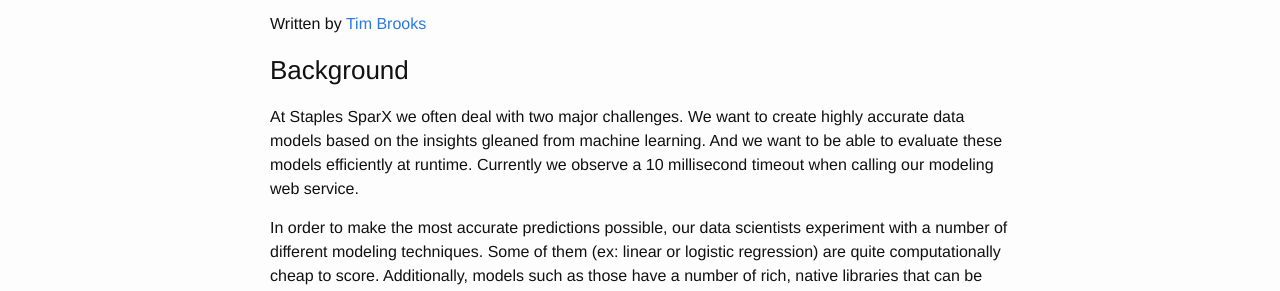
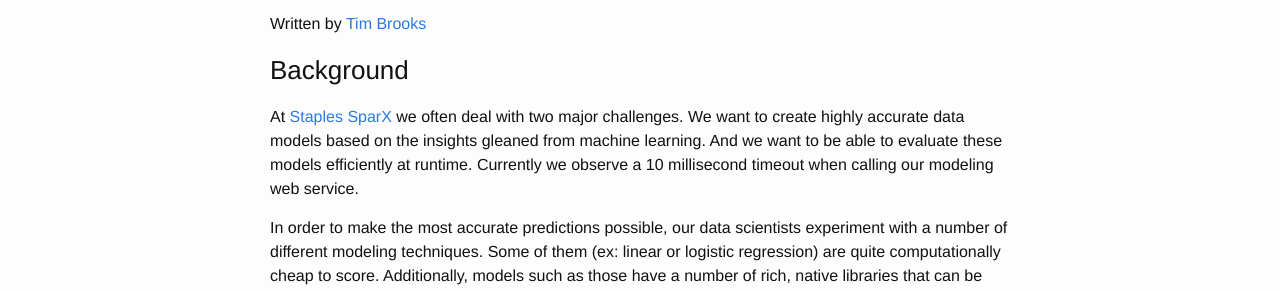
Before and after one commit to Tim-Brooks/tbrooks8.github.io, a Jekyll site: the page built from _posts/2015-06-08-decision-tree.md, in a window 1280 px wide and 900 px high. Shown: the part 293-584 px from the top of the window. Built offline with Jekyll 4.4.1, drawn with Linux system fonts in a browser that asks for light colours; part of the change alters nothing that is shown.

```diff
--- a/_posts/2015-06-08-decision-tree.md
+++ b/_posts/2015-06-08-decision-tree.md
@@ -10,7 +10,7 @@ Written by [Tim Brooks](http://www.uncontended.net)
 
 ### Background
 
-At Staples SparX we often deal with two major challenges. We want to create highly accurate data models based on the insights gleaned from machine learning. And we want to be able to evaluate these models efficiently at runtime. Currently we observe a 10 millisecond timeout when calling our modeling web service.
+At [Staples SparX](http://www.staples-sparx.com) we often deal with two major challenges. We want to create highly accurate data models based on the insights gleaned from machine learning. And we want to be able to evaluate these models efficiently at runtime. Currently we observe a 10 millisecond timeout when calling our modeling web service.
 
 In order to make the most accurate predictions possible, our data scientists experiment with a number of different modeling techniques. Some of them (ex: linear or logistic regression) are quite computationally cheap to score. Additionally, models such as those have a number of rich, native libraries that can be used to achieve impressive speedups. Particularly if the nature of the algorithm allows vectorization.
 
```
